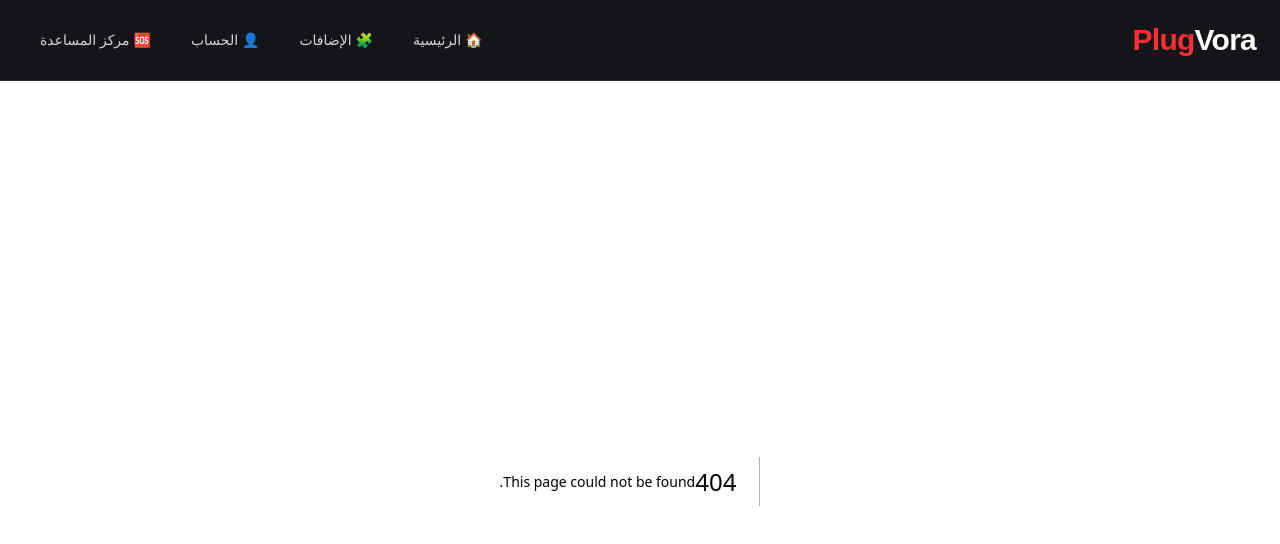
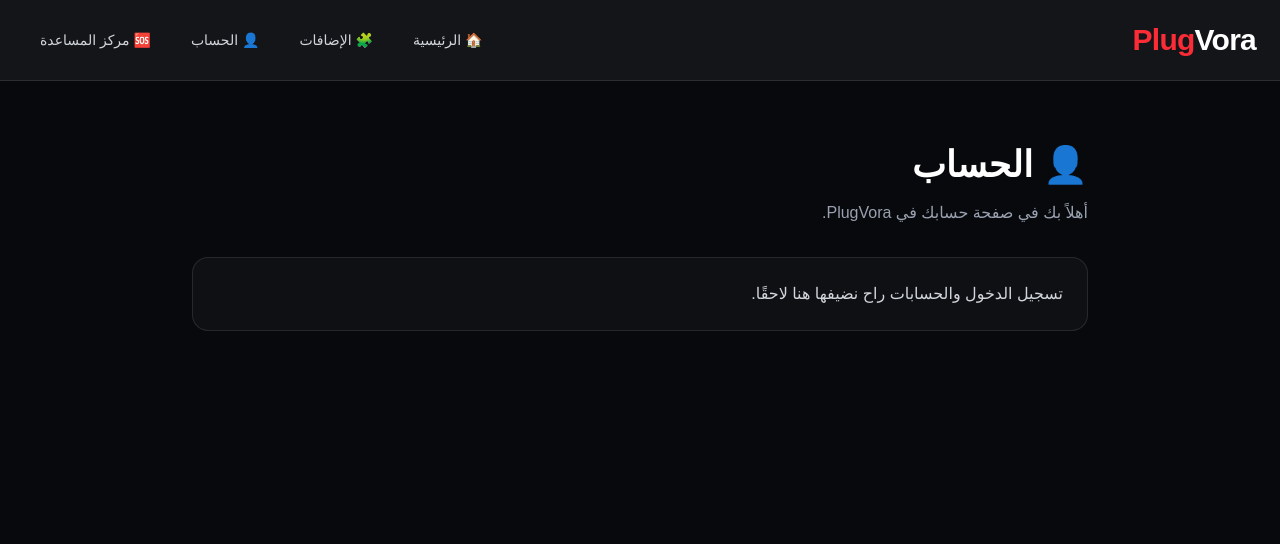
Before and after one commit to hslprrt-commits/6PlugVora, a Next.js app in the folder plugvora-app/: page /app/account in a window 1280 px wide. Before the commit this address had no page. Shown: the top 544 px of the page. Built offline with nearby package versions, Linux system fonts and the light colour scheme.

Commit message:
Create app/account/page.tsx

```diff
--- /dev/null
+++ b/plugvora-app/app/app/account/page.tsx
@@ -0,0 +1,22 @@
+export default function AccountPage() {
+  return (
+    <main
+      dir="rtl"
+      className="min-h-screen bg-[#08090d] px-6 py-16 text-white"
+    >
+      <div className="mx-auto max-w-4xl">
+        <h1 className="text-4xl font-black">👤 الحساب</h1>
+
+        <p className="mt-4 text-gray-400">
+          أهلاً بك في صفحة حسابك في PlugVora.
+        </p>
+
+        <div className="mt-8 rounded-2xl border border-white/10 bg-white/[0.03] p-6">
+          <p className="text-gray-300">
+            تسجيل الدخول والحسابات راح نضيفها هنا لاحقًا.
+          </p>
+        </div>
+      </div>
+    </main>
+  );
+}
```
